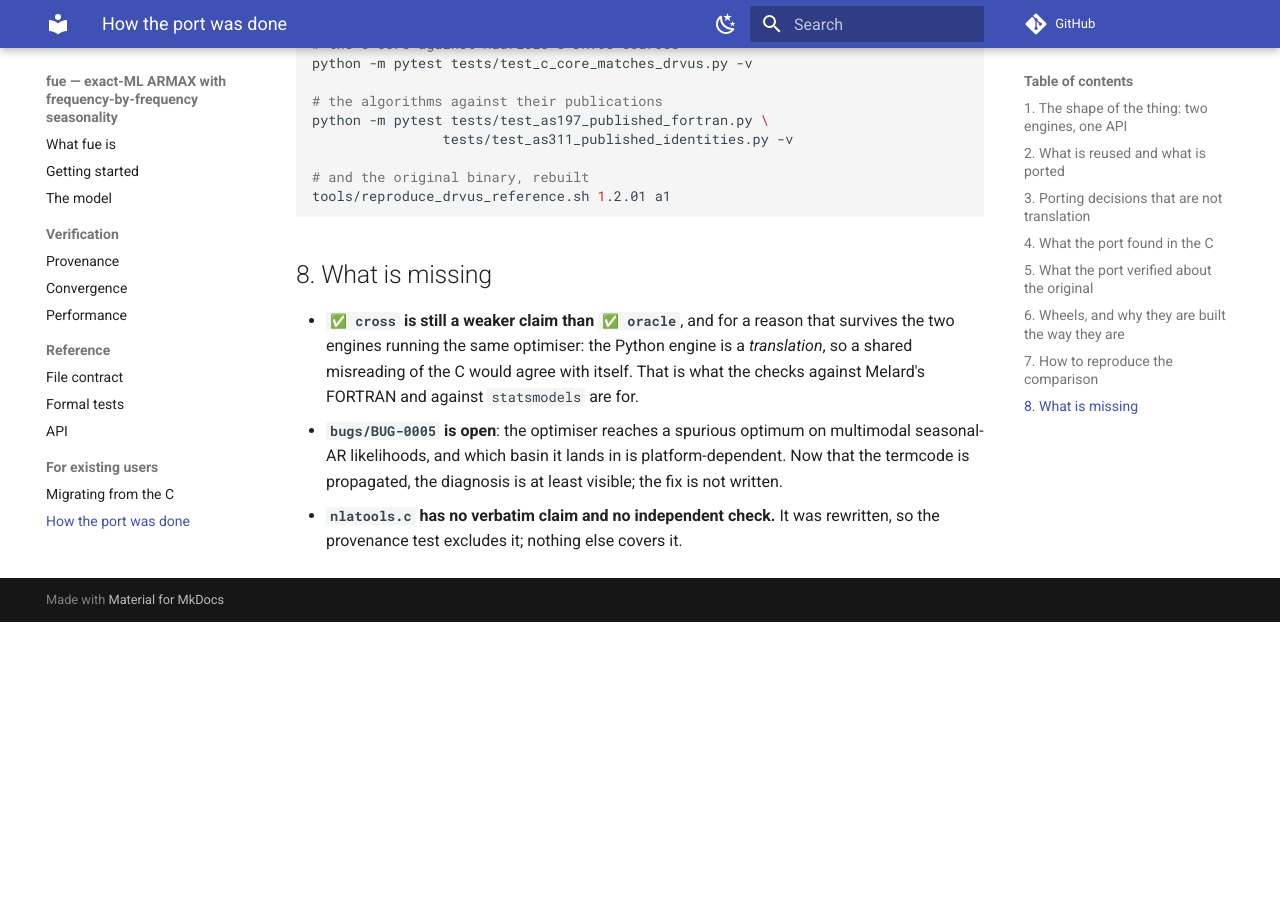
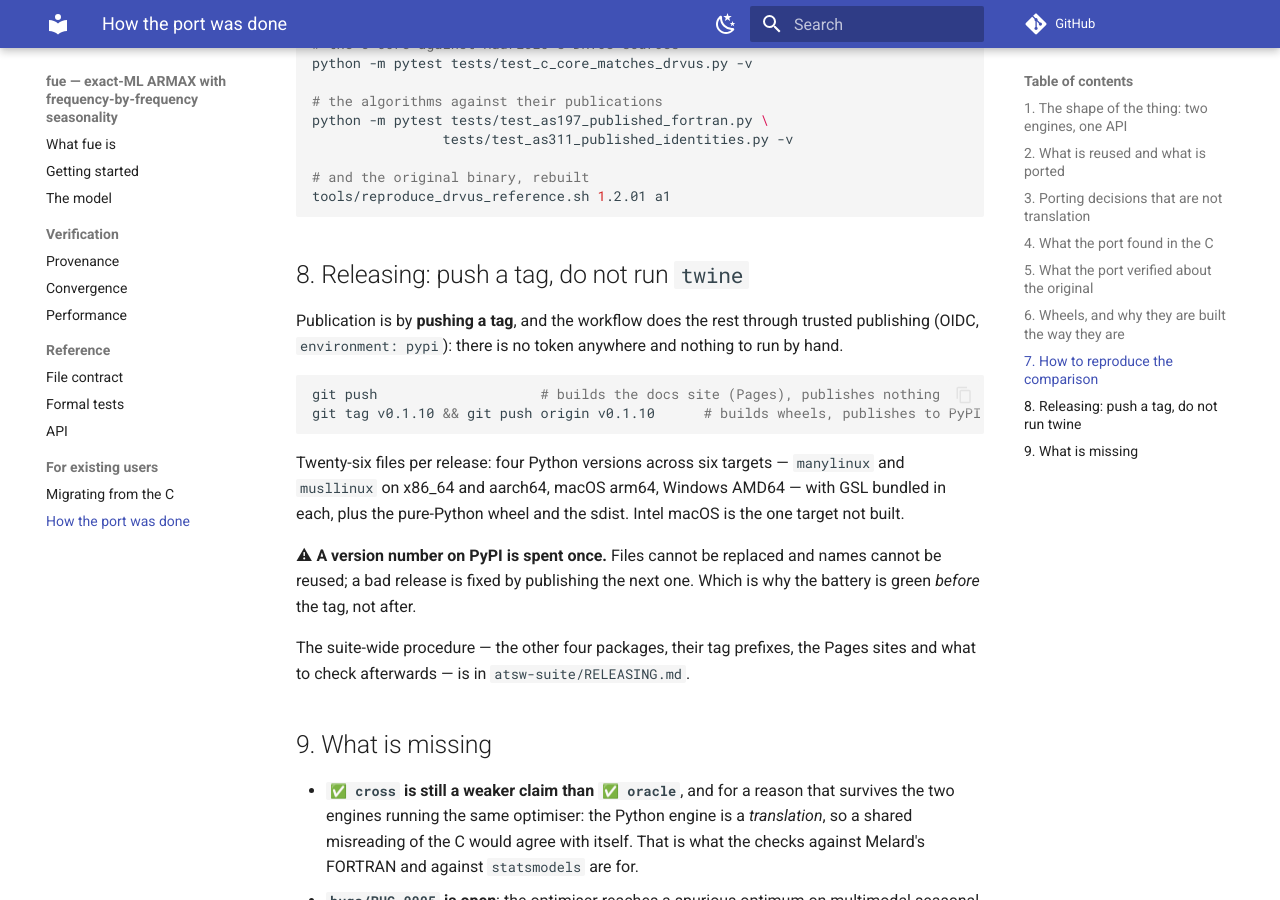
Before and after one commit to davidesg/fue-python, an MkDocs documentation site: the page built from docs/PORT.md, in a window 1280 px wide and 900 px high, scrolled down 4386 px. Built offline with MkDocs 1.6.1 and Material for MkDocs 9.7.7, drawn with Linux system fonts in a browser that asks for light colours; comment, search, counter and statistics services are not loaded; before the commit the page ends 5008 px from its top, so only the background shows below that.

Commit message:
docs(port): §8 — publicar es empujar una etiqueta, no ejecutar twine
Veintiséis ficheros por versión, GSL dentro de cada rueda, y el aviso que
justifica el orden: un número de versión en PyPI se gasta una vez. El
procedimiento de los cinco paquetes está en atsw-suite/RELEASING.md.

Co-Authored-By: Claude Opus 5 <noreply@anthropic.com>

````diff
--- a/docs/PORT.md
+++ b/docs/PORT.md
@@ -181,7 +181,30 @@ python -m pytest tests/test_as197_published_fortran.py \
 tools/reproduce_drvus_reference.sh 1.2.01 a1
 ```
 
-## 8. What is missing
+## 8. Releasing: push a tag, do not run `twine`
+
+Publication is by **pushing a tag**, and the workflow does the rest through
+trusted publishing (OIDC, `environment: pypi`): there is no token anywhere and
+nothing to run by hand.
+
+```bash
+git push                    # builds the docs site (Pages), publishes nothing
+git tag v0.1.10 && git push origin v0.1.10      # builds wheels, publishes to PyPI
+```
+
+Twenty-six files per release: four Python versions across six targets —
+`manylinux` and `musllinux` on x86_64 and aarch64, macOS arm64, Windows AMD64 —
+with GSL bundled in each, plus the pure-Python wheel and the sdist. Intel macOS
+is the one target not built.
+
+⚠ **A version number on PyPI is spent once.** Files cannot be replaced and names
+cannot be reused; a bad release is fixed by publishing the next one. Which is why
+the battery is green *before* the tag, not after.
+
+The suite-wide procedure — the other four packages, their tag prefixes, the
+Pages sites and what to check afterwards — is in `atsw-suite/RELEASING.md`.
+
+## 9. What is missing
 
 * **`✅ cross` is still a weaker claim than `✅ oracle`**, and for a reason that
   survives the two engines running the same optimiser: the Python engine is a
````
